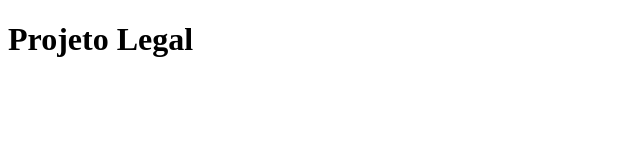
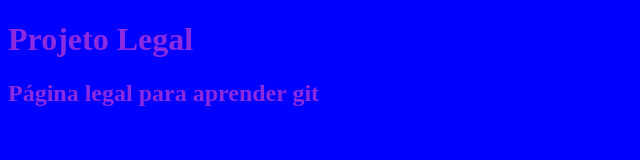
Before and after one commit to heric-77/teste-github, a plain HTML site: page index.html in a window 1280 px wide. Shown: the whole page, without its empty margins (0-640 px from the left). Drawn offline with Linux system fonts and the light colour scheme.

Commit message:
adcionado um subtitulo e cor da fonte e cor de fundo

```diff
--- a/index.html
+++ b/index.html
@@ -4,9 +4,9 @@
 <title> Projeto Legal</title>
  </head>
 
-        <body>
+        <body style= "background-color:blue; color:blueviolet;">
             <h1> Projeto Legal</h1>
-
+            <h2> Página legal para aprender git</h2>
         </body>
 
 </html>
```
